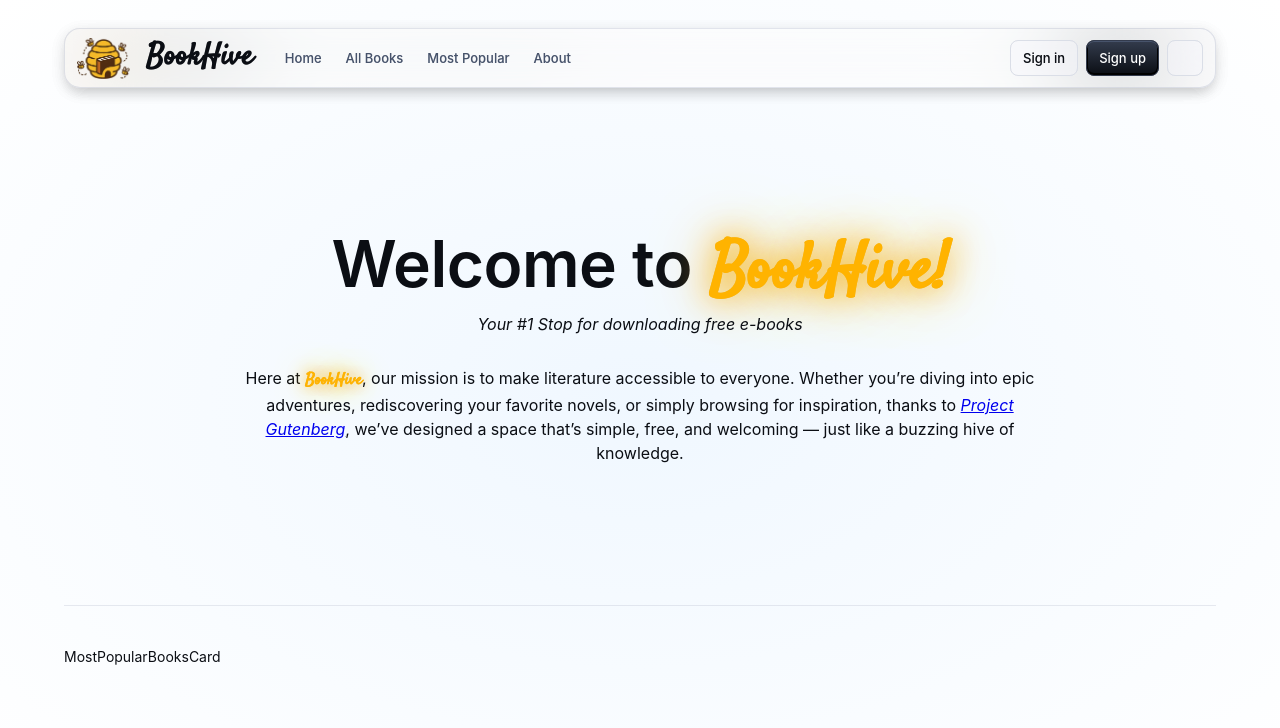
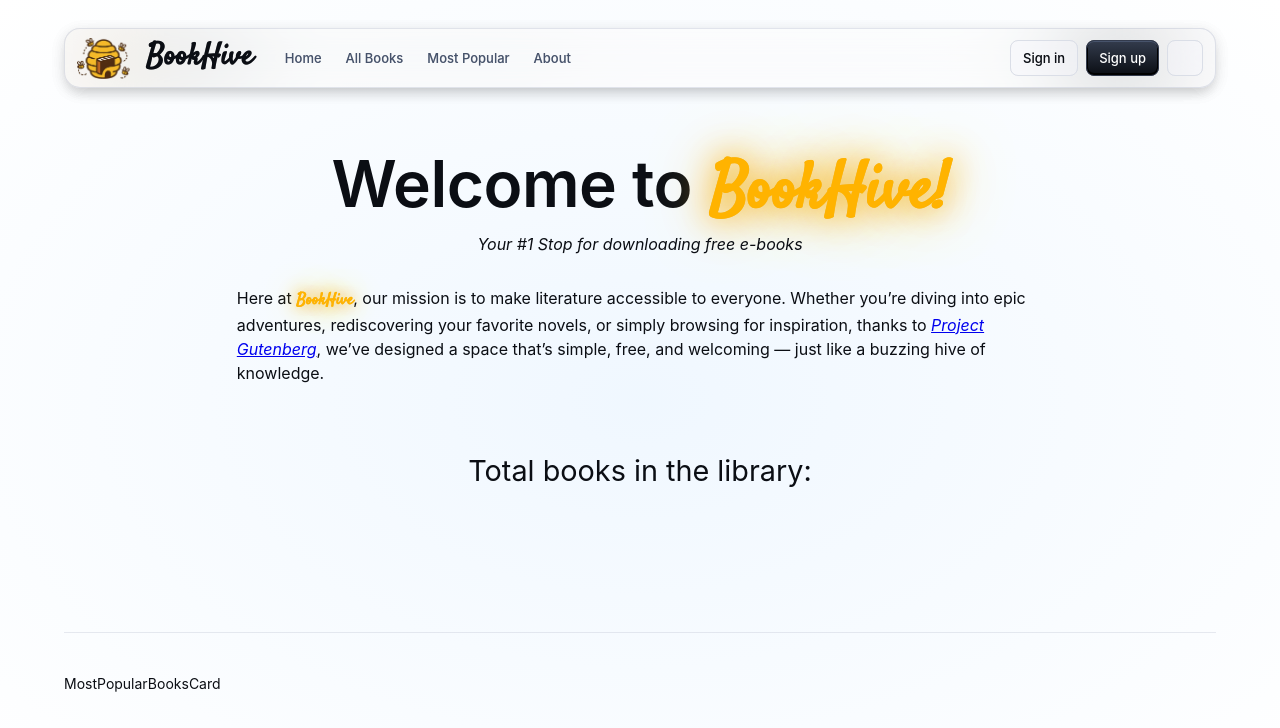
Before and after one commit to Zakerous76/BookHive, a React (Vite) app in the folder frontend/: page / in a window 1280 px wide. Shown: the top 728 px of the page. Built offline with nearby package versions, Linux system fonts and the light colour scheme; no server answers; some icons are missing.

Commit message:
welcome card done

```diff
--- a/frontend/src/components/WelcomeCard.jsx
+++ b/frontend/src/components/WelcomeCard.jsx
@@ -1,19 +1,23 @@
 import Box from "@mui/material/Box"
 import Typography from "@mui/material/Typography"
-import React from "react"
+import { useSelector } from "react-redux"
 
 const WelcomeCard = () => {
+  const totalBooks = useSelector(({ books }) => books.totalBooks)
   return (
     <Box
       sx={{
         display: "flex",
-        mt: "80px",
         justifyContent: "center",
         alignItems: "center",
         flexDirection: "column",
       }}
     >
-      <Typography component="h1" variant="h1" sx={{ fontSize: "4rem" }}>
+      <Typography
+        component="h1"
+        variant="h1"
+        sx={{ fontSize: "4rem", textAlign: "center" }}
+      >
         Welcome to
         <Typography
           component="span"
@@ -37,15 +41,10 @@ const WelcomeCard = () => {
           BookHive!
         </Typography>
       </Typography>
-      <Typography
-        component="caption"
-        variant="em"
-        sx={{ fontSize: "1rem", fontStyle: "italic" }}
-      >
+      <Typography variant="em" sx={{ fontSize: "1rem", fontStyle: "italic" }}>
         Your #1 Stop for downloading free e-books
       </Typography>
       <Typography
-        component="caption"
         variant="p"
         sx={{ pt: "30px", fontSize: "1rem", width: "70%" }}
       >
@@ -83,6 +82,12 @@ const WelcomeCard = () => {
         , we’ve designed a space that’s simple, free, and welcoming — just like
         a buzzing hive of knowledge.
       </Typography>
+      <Typography variant="p" sx={{ mt: "4rem", fontSize: "1.8rem" }}>
+        Total books in the library:{" "}
+        <Typography variant="span" sx={{ fontWeight: "1000" }}>
+          {totalBooks}
+        </Typography>
+      </Typography>
     </Box>
   )
 }
```
